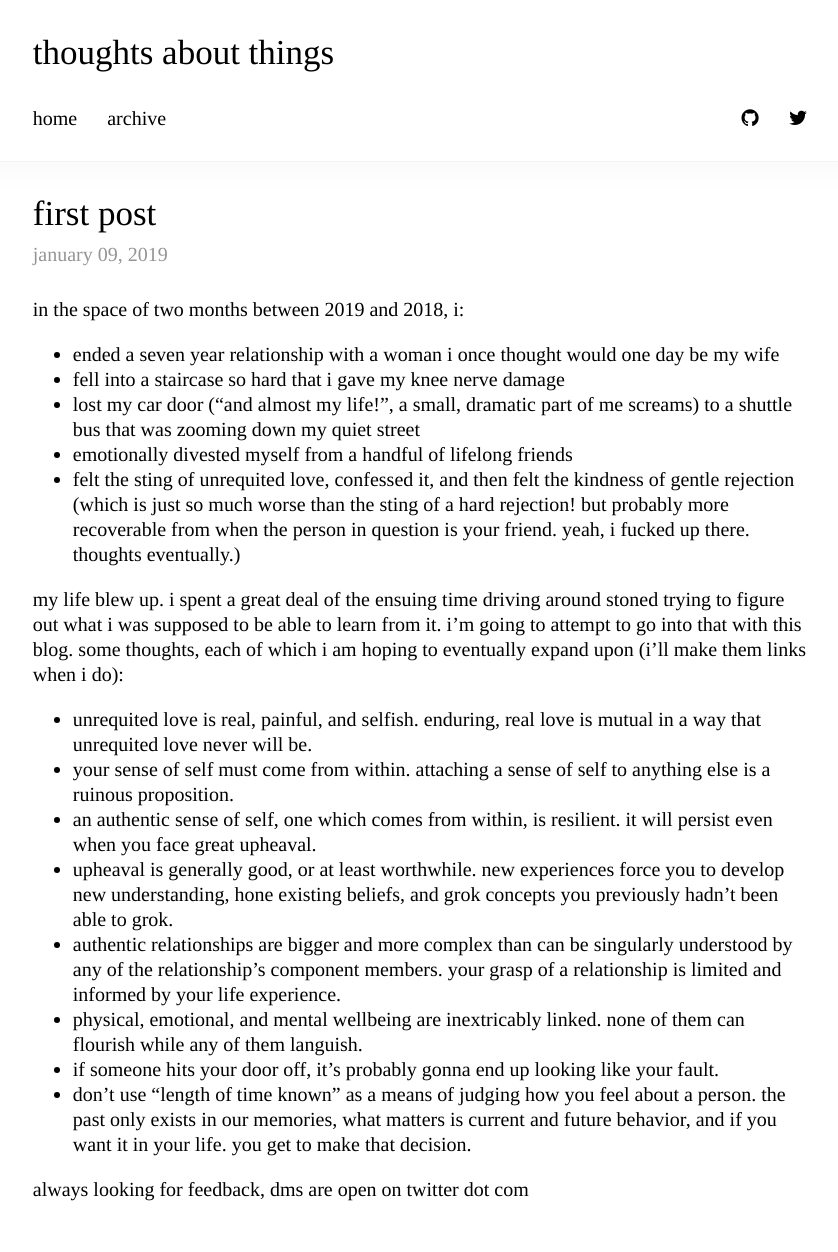
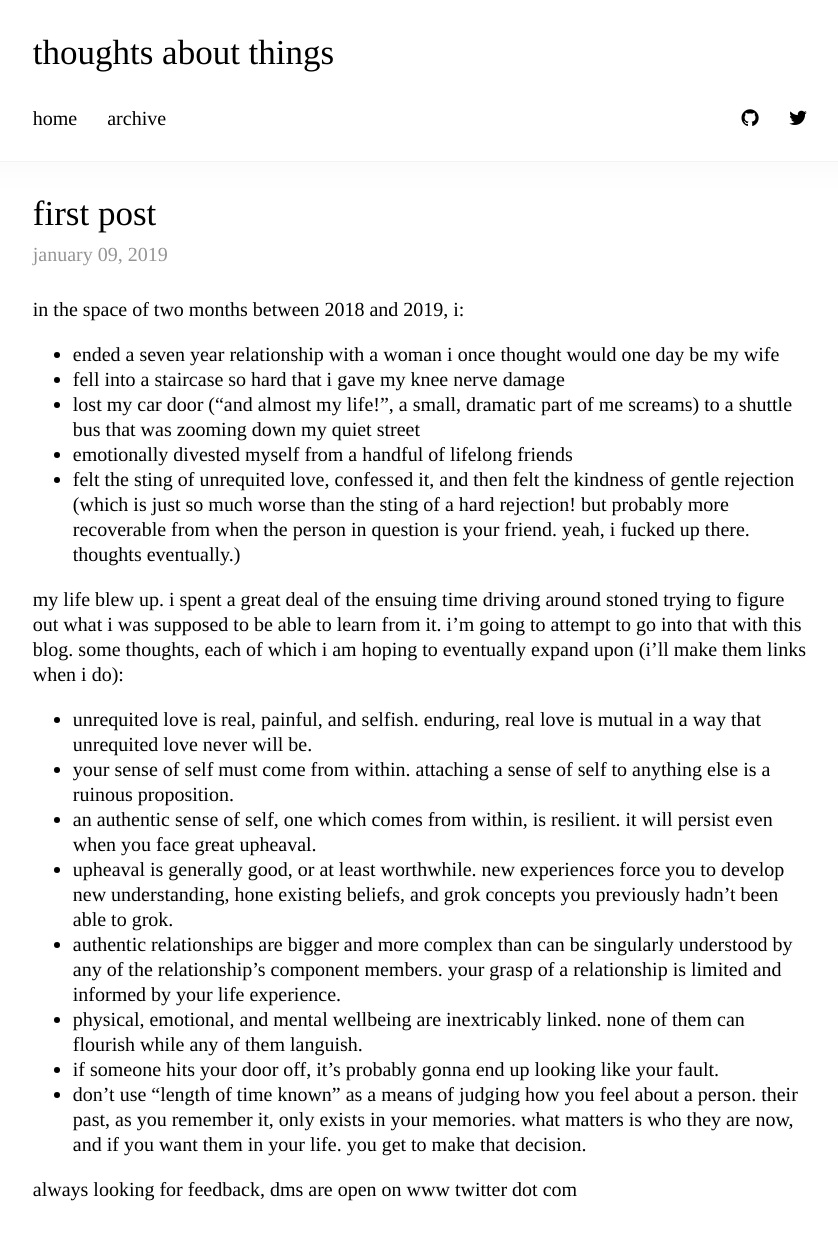
Before and after one commit to christopherstenson/christopherstenson.github.io, a Jekyll site: the page built from _posts/2019-01-09-first.md, in a window 1280 px wide. Shown: the whole page, without its empty margins (220-1058 px from the left). Built offline with Jekyll 4.4.1, drawn with Linux system fonts in a browser that asks for light colours.

```diff
--- a/_posts/2019-01-09-first.md
+++ b/_posts/2019-01-09-first.md
@@ -3,7 +3,7 @@ layout: post
 title: first post
 ---
 
-In the space of two months between 2019 and 2018, I:
+In the space of two months between 2018 and 2019, I:
 
 - Ended a seven year relationship with a woman I once thought would one day be my wife
 - Fell into a staircase so hard that I gave my knee nerve damage
@@ -20,6 +20,6 @@ My life blew up. I spent a great deal of the ensuing time driving around stoned
 - Authentic relationships are bigger and more complex than can be singularly understood by any of the relationship's component members. Your grasp of a relationship is limited and informed by your life experience.
 - Physical, emotional, and mental wellbeing are inextricably linked. None of them can flourish while any of them languish.
 - If someone hits your door off, it's probably gonna end up looking like your fault.
-- Don't use "length of time known" as a means of judging how you feel about a person. The past only exists in our memories, what matters is current and future behavior, and if you want it in your life. You get to make that decision.
+- Don't use "length of time known" as a means of judging how you feel about a person. Their past, as you remember it, only exists in your memories. What matters is who they are now, and if you want them in your life. You get to make that decision.
 
-always looking for feedback, DMs are open on twitter dot com
+always looking for feedback, DMs are open on www twitter dot com
```
